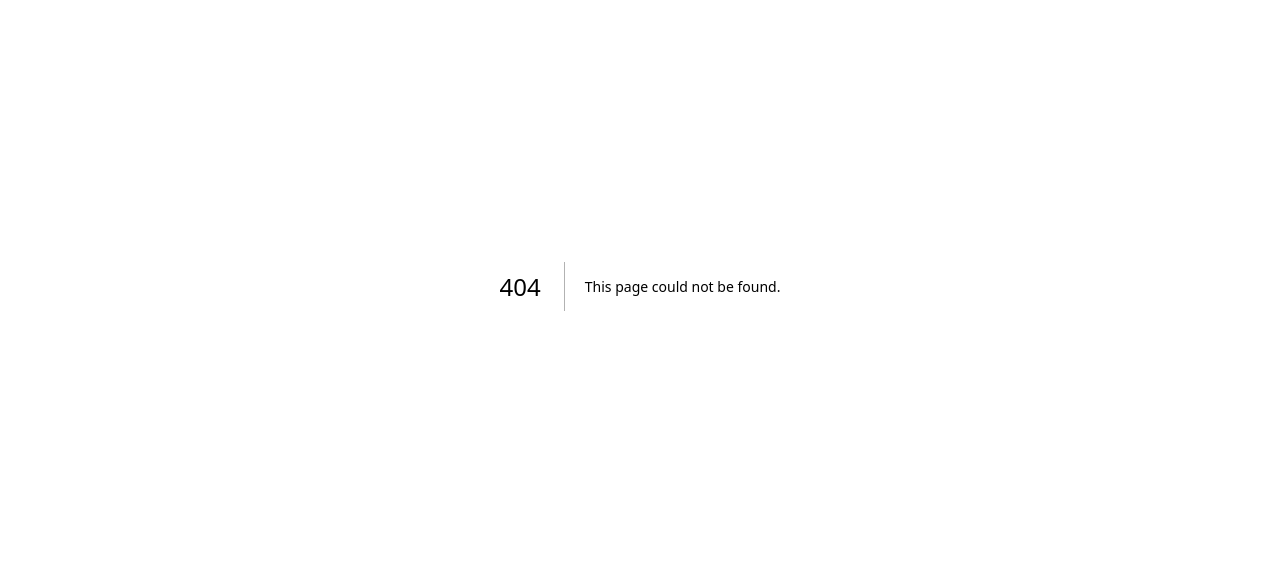
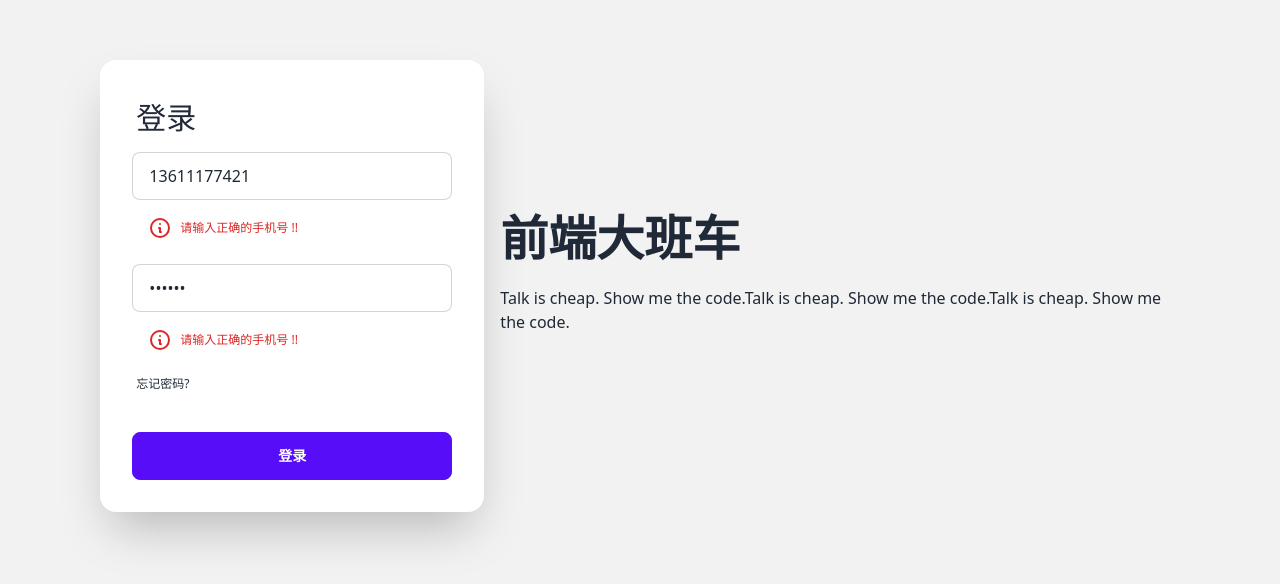
Before and after one commit to smarty-team/react-arco-admin, a Next.js app in the folder packages/cms/: page /login in a window 1280 px wide. Before the commit this address had no page. Shown: the part 114-698 px from the top of the page. Built offline with nearby package versions, Linux system fonts and the light colour scheme; no server answers.

Commit message:
用户登录

```diff
--- a/packages/cms/libs/article.js
+++ b/packages/cms/libs/article.js
@@ -1,6 +1,8 @@
+const baseUrl = process.env.SERVER
+
 // 获取菜单数据
 export function useArticle(id) {
-  return fetch(process.env.host + "/article/" + id)
+  return fetch(baseUrl + "/article/" + id)
     .then((res) => res.json())
     .then((json) => json.data);
 }
--- a/packages/cms/libs/fetcher.js
+++ b/packages/cms/libs/fetcher.js
@@ -1,2 +1,27 @@
-const fetcher = (...args) => fetch(...args).then((res) => res.json());
-export default fetcher;
+export const fetcher = (...args) => fetch(...args).then((res) => res.json());
+
+export const fetcherWithToken = (url, token) =>
+  fetch(url, {
+    headers: { Authorization: `Bearer ${token}` },
+  })
+    .then((res) => {
+      if (res.ok) {
+        return res.json();
+      } else {
+        const error = new Error(res.statusText);
+        error.response = { status: res.status, statusText: res.statusText };
+        throw error;
+      }
+    })
+    .then((json) => json.data);
+
+export const post = (url, data) =>
+  fetch(url, {
+    method: "POST",
+    headers: {
+      "Content-Type": "application/json;charset=utf-8",
+    },
+    body: JSON.stringify(data),
+  })
+    .then((res) => res.json())
+    .then((json) => json.data);
--- a/packages/cms/libs/menu.js
+++ b/packages/cms/libs/menu.js
@@ -1,14 +1,14 @@
 import { useEffect, useState } from "react";
 import useSWR from "swr";
-import fetcher from "./fetcher";
+import { fetcher } from "./fetcher";
+
+const baseUrl = process.env.NEXT_PUBLIC_BASE_URL;
+const server = process.env.SERVER
 
 // 获取菜单数据
 export function useMenu() {
   // 客户端发送请求到数据服务器，利用代理实现
-  const { error, data } = useSWR(
-    process.env.NEXT_PUBLIC_BASE_URL + "/menus",
-    fetcher
-  );
+  const { error, data } = useSWR(baseUrl + "/menus", fetcher);
   const [menu, setMenu] = useState([]);
   useEffect(() => {
     if (data && data.data) {
@@ -28,7 +28,7 @@ export function useMenu() {
 // 获取菜单中文章的id数据用于动态路由和预渲染
 export function useMenuId() {
   // 直接在服务端发送请求到数据服务器
-  return fetch(process.env.host + "/menus")
+  return fetch(server + "/menus")
     .then((res) => res.json())
     .then((json) => {
       // 拍平
--- /dev/null
+++ b/packages/cms/libs/user.js
@@ -0,0 +1,56 @@
+import Router from "next/router";
+import { useEffect } from "react";
+import useSWR from "swr";
+import { fetcherWithToken, post } from "./fetcher";
+
+const baseUrl = process.env.NEXT_PUBLIC_BASE_URL;
+
+// 获取用户信息
+export function useUser({
+  redirectTo = "", // 重定向地址
+  callback = "", // 回跳地址
+} = {}) {
+  let token = "";
+
+  if (typeof window !== "undefined") {
+    // 获取本地存储的token
+    token = localStorage.getItem("token");
+
+    // token不存在则重定向到登录页
+    if (!token) {
+      const route = {
+        pathname: redirectTo || "/login",
+        query: { callback },
+      };
+      Router.push(route);
+    }
+  }
+
+  // 请求用户信息
+  const { data: user, error } = useSWR(
+    [baseUrl + "/auth/info", token],
+    fetcherWithToken
+  );
+
+  // 如果error存在，状态码为401，说明token过期，需要重新登录
+  useEffect(() => {
+    if (error) {
+      const status = error.response?.status;
+      if (status == 401) {
+        const route = {
+          pathname: redirectTo || "/login",
+          query: { callback },
+        };
+        Router.push(route);
+      }
+    }
+  }, [error]);
+
+  return { user, error };
+}
+
+export async function useLogin(loginData) {
+  // 请求登录接口
+  const { token } = await post(baseUrl + "/auth/login", loginData);
+  return token;
+}
--- a/packages/cms/next.config.js
+++ b/packages/cms/next.config.js
@@ -3,8 +3,8 @@ module.exports = {
     return [
       {
         source: '/data-api/:path*',
-        destination: 'http://localhost:3000/:path*',
-      },
+        destination: 'http://localhost:3000/:path*'
+      }
     ]
   },
 }
--- /dev/null
+++ b/packages/cms/pages/components/alert.js
@@ -0,0 +1,24 @@
+export default function Alert() {
+  return (
+    <div className="flex-row alert bg-transparent text-red-600 ">
+      <div>
+        <svg
+          xmlns="http://www.w3.org/2000/svg"
+          fill="none"
+          viewBox="0 0 24 24"
+          className="stroke-current text-red-600 flex-shrink-0 w-6 h-6"
+        >
+          <path
+            strokeLinecap="round"
+            strokeLinejoin="round"
+            strokeWidth="2"
+            d="M13 16h-1v-4h-1m1-4h.01M21 12a9 9 0 11-18 0 9 9 0 0118 0z"
+          ></path>
+        </svg>
+        <div>
+          <div className="text-xs">请输入正确的手机号 !!</div>
+        </div>
+      </div>
+    </div>
+  );
+}
--- /dev/null
+++ b/packages/cms/pages/login.js
@@ -0,0 +1,101 @@
+import Head from "next/head";
+import { useRouter } from "next/router";
+import { useLogin } from "@/libs/user";
+import Layout from "./components/layout";
+import Alert from "./components/alert";
+import { useState } from "react";
+
+export default function Login() {
+
+  const [phoneNumber, setPhoneNumber] = useState('13611177421')
+  const [password, setPassword] = useState('888888')
+
+  function onChange(val, key) {
+    if (key === 'phoneNumber') {
+      setPhoneNumber(val)
+    } else {
+      setPassword(val)
+    }
+  }
+
+  const router = useRouter();
+  const onLogin = async () => {
+    try {
+      const token = await useLogin({
+        phoneNumber,
+        password,
+      });
+      // 存储token
+      localStorage.setItem("token", token);
+      // 回跳到登录前页面
+      router.push(router.query.callback);
+    } catch (error) {
+      // 显示错误信息
+    }
+  };
+
+  return (
+    <div>
+      <Head>
+        <title>用户登录</title>
+      </Head>
+      <div className="hero min-h-screen bg-base-200">
+        <div className="hero-content flex-col lg:flex-row-reverse">
+          <div className="text-center lg:text-left">
+            <h1 className="text-5xl font-bold">前端大班车</h1>
+            <p className="py-6">
+              Talk is cheap. Show me the code.Talk is cheap. Show me the
+              code.Talk is cheap. Show me the code.
+            </p>
+          </div>
+          <div className="card flex-shrink-0 w-full max-w-sm shadow-2xl bg-base-100">
+            <div className="card-body">
+              <div className="form-control">
+                <label className="label">
+                  <span className="text-3xl">登录</span>
+                </label>
+              </div>
+              <div className="form-control">
+                <input
+                  type="text"
+                  placeholder="请输入手机号"
+                  className="input input-bordered"
+                  value={phoneNumber}
+                  onChange={(e) => onChange(e.target.value, 'phoneNumber')}
+                />
+                <Alert></Alert>
+              </div>
+              <div className="form-control">
+                <input
+                  type="password"
+                  placeholder="请输入密码"
+                  className="input input-bordered"
+                  value={password}
+                  onChange={(e) => onChange(e.target.value, 'password')}
+                />
+                <Alert></Alert>
+                <label className="label">
+                  <a
+                    href="#"
+                    className="label-text-alt link link-hover"
+                    onClick={() => navigate("/register")}
+                  >
+                    忘记密码?
+                  </a>
+                </label>
+              </div>
+              <div className="form-control mt-6">
+                <button
+                  className="btn btn-primary"
+                  onClick={onLogin}
+                >
+                  登录
+                </button>
+              </div>
+            </div>
+          </div>
+        </div>
+      </div>
+    </div>
+  );
+}
--- a/packages/cms/pages/posts/[id].js
+++ b/packages/cms/pages/posts/[id].js
@@ -3,6 +3,7 @@ import Layout from "../components/layout";
 import ArticleViewer from "components/article-viewer";
 import { useArticle } from "libs/article";
 import { useMenuId } from "libs/menu";
+import { useUser } from "@/libs/user";
 
 // 生成 `/posts/1`,`/posts/2`,...
 export async function getStaticPaths() {
@@ -24,6 +25,19 @@ export async function getStaticProps({ params }) {
 }
 
 export default function Article({ article }) {
+  // 客户端获取用户信息
+  const { user, error } = useUser({ callback: `/posts/${article._id}` });
+
+  // 服务端渲染加载状态
+  // 如果用户信息不存在，显示加载状态或错误信息
+  if (!user || error) {
+    let msg = "加载用户信息...";
+    if (error) {
+      msg = error.message || "加载用户信息出错, 请重试！";
+    }
+    return <Layout>{msg}</Layout>;
+  }
+
   return (
     <Layout>
       <Head>
```
